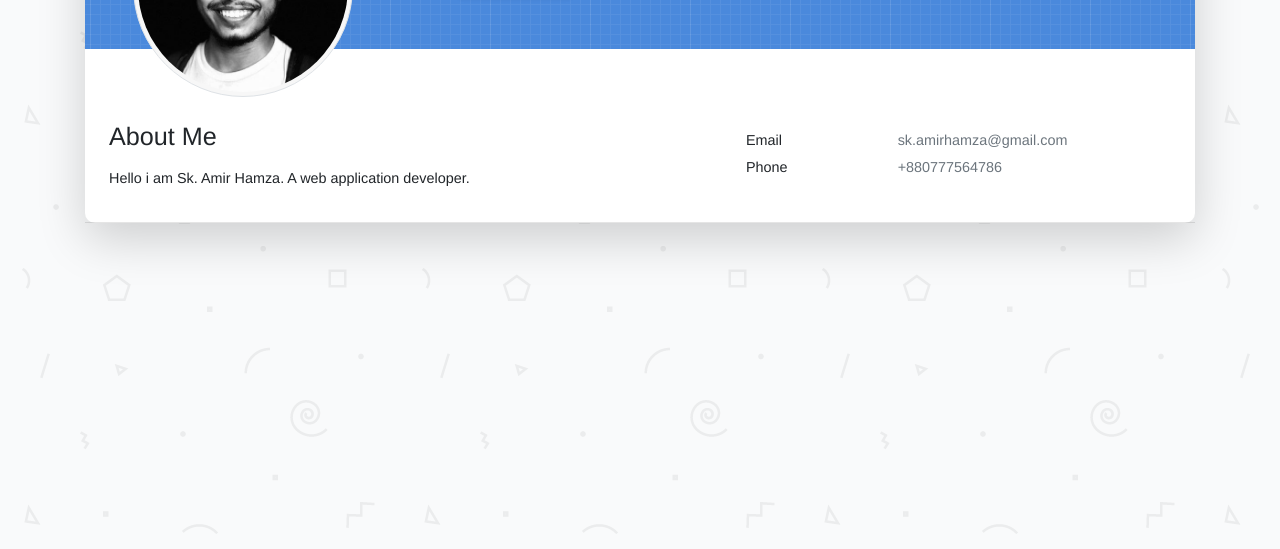
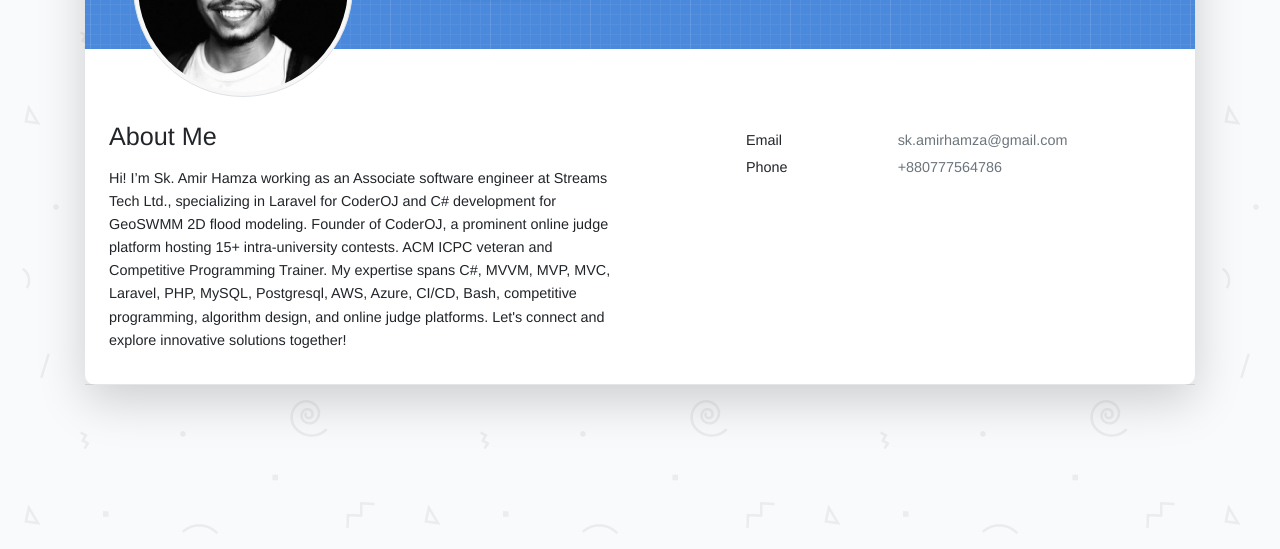
Before and after one commit to amirhamza05/amirhamza05.github.io, a website: page index.html in a window 1280 px wide. Shown: the part 251-800 px from the top of the page. Drawn offline with Linux system fonts and the light colour scheme.

Commit message:
Update index.html

```diff
--- a/index.html
+++ b/index.html
@@ -28,7 +28,9 @@
 					<div class="row">
 						<div class="col-md-6">
 							<h2 class="h3 mb-3">About Me</h2>
-							<p>Hello i am Sk. Amir Hamza. A web application developer.</p>
+							<p>
+								Hi! I’m Sk. Amir Hamza working as an Associate software engineer at Streams Tech Ltd., specializing in Laravel for CoderOJ and C# development for GeoSWMM 2D flood modeling. Founder of CoderOJ, a prominent online judge platform hosting 15+ intra-university contests. ACM ICPC veteran and Competitive Programming Trainer. My expertise spans C#, MVVM, MVP, MVC, Laravel, PHP, MySQL, Postgresql, AWS, Azure, CI/CD, Bash, competitive programming, algorithm design, and online judge platforms. Let's connect and explore innovative solutions together!
+							</p>
 						</div>
 						<div class="col-md-5 offset-md-1">
 							<div class="row mt-2">
```
